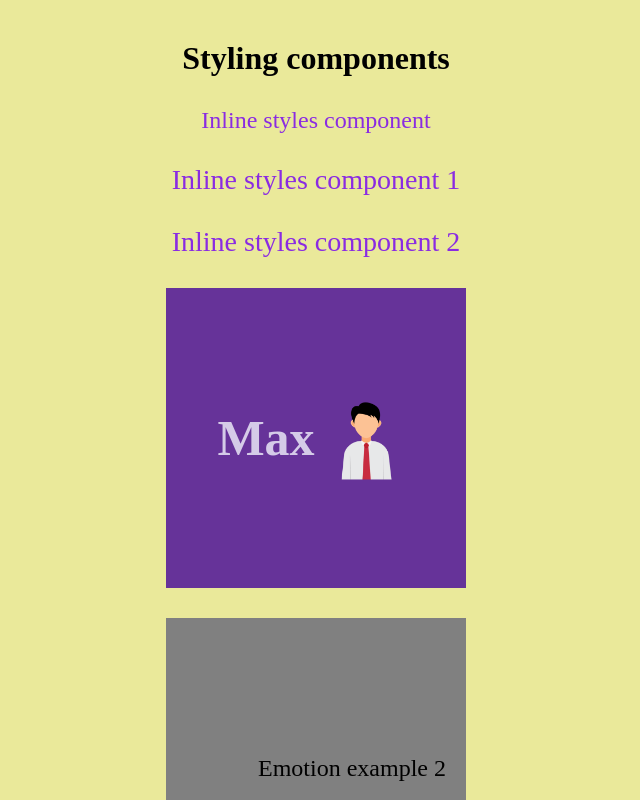
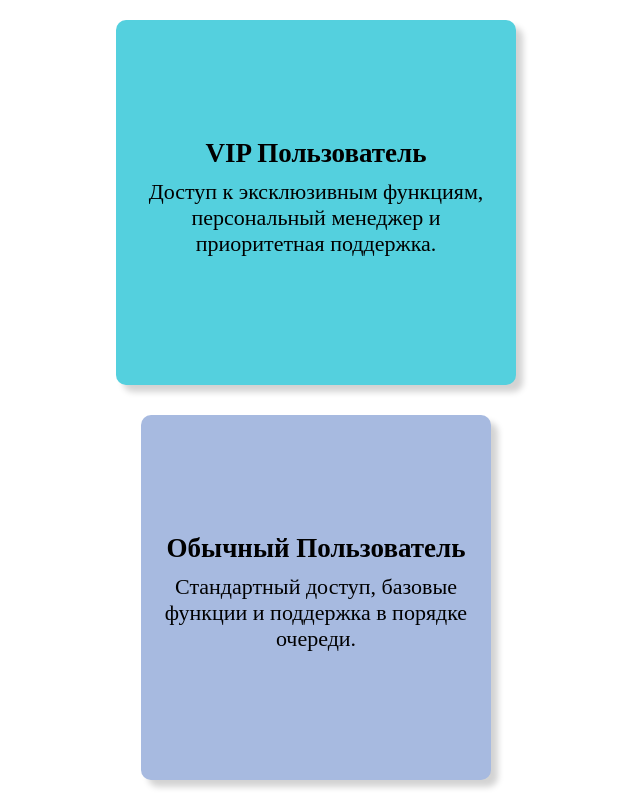
Before and after one commit to Artur-FE/react_ts, a React (Vite) app: page / in a window 1280 px wide. Shown: the top 800 px of the page, without its empty margins (324-964 px from the left). Built offline with nearby package versions, Linux system fonts and the light colour scheme.

Commit message:
homework09

```diff
--- a/src/App.tsx
+++ b/src/App.tsx
@@ -4,12 +4,14 @@
 // import Task6 from "./lessons/Lesson06/Lesson06";
 // import Lesson07 from "./lessons/Lesson07/Lesson07";
 // import Lesson08 from "./lessons/Lesson08/Lesson08"
-import Lesson09 from "./lessons/Lesson09/Lesson09";
+// import Lesson09 from "./lessons/Lesson09/Lesson09";
+
 
 //Homeworks imports
 // import Homework06 from "./homeworks/Homework06";
 // import Homeworks07 from "./homeworks/Homework07/Homework07";
 // import Homework08 from "./homeworks/Homework08/Homework08";
+import Homework09 from "./homeworks/Homework09/Homework09"
 
 
 
@@ -23,7 +25,8 @@ function App() {
       {/* <Homeworks07 /> */}
       {/* <Lesson08 /> */}
       {/* <Homework08 /> */}
-      <Lesson09 />
+      {/* <Lesson09 /> */}
+      <Homework09 />
     </>
   )
 }
--- /dev/null
+++ b/src/homeworks/Homework09/Homework09.tsx
@@ -0,0 +1,23 @@
+import { UserInfoBox, ContainerHW09, UserInfoBoxTitle, UserInfoBoxDescription } from "./styles";
+
+function Homework09() {
+  return (
+    <ContainerHW09>
+      <UserInfoBox width height bgColor>
+      <UserInfoBoxTitle>VIP Пользователь</UserInfoBoxTitle>
+      <UserInfoBoxDescription>
+      Доступ к эксклюзивным функциям, персональный менеджер и приоритетная поддержка.
+      </UserInfoBoxDescription>
+      </UserInfoBox>
+
+      <UserInfoBox>
+      <UserInfoBoxTitle>Обычный Пользователь</UserInfoBoxTitle>
+      <UserInfoBoxDescription>
+      Стандартный доступ, базовые функции и поддержка в порядке очереди.
+      </UserInfoBoxDescription>
+      </UserInfoBox>
+    </ContainerHW09>
+  );
+}
+
+export default Homework09;
--- /dev/null
+++ b/src/homeworks/Homework09/styles.ts
@@ -0,0 +1,41 @@
+import styled from "@emotion/styled";
+
+interface UserInfoStyledProps {
+    width?: boolean;
+    height?: boolean;
+    bgColor?: boolean;
+}
+
+export const ContainerHW09 = styled.div`
+    display: flex;
+    flex-direction: column;
+    justify-content: center;
+    align-items: center;
+    gap: 30px;
+    flex: 1;
+    padding: 20px;
+`;
+
+export const UserInfoBox = styled.div<UserInfoStyledProps>`
+display: flex;
+flex:1;
+align-items: center;
+justify-content: center;
+flex-direction: column;
+box-shadow: 7px 7px 6px lightgray;
+border: none;
+border-radius: 10px;
+width: ${({width}) => width? '400px' : '350px'};
+height: ${({height}) => height? '350px' : '300px'};
+background-color: ${({bgColor}) => bgColor? '#54D0DE' : '#A7BAE0'}
+`;
+
+export const UserInfoBoxTitle = styled.h2`
+font-size: 27px;
+`;
+
+export const UserInfoBoxDescription = styled.div`
+font-size: 22px;
+padding: 10px;
+text-align: center;
+`;
```
